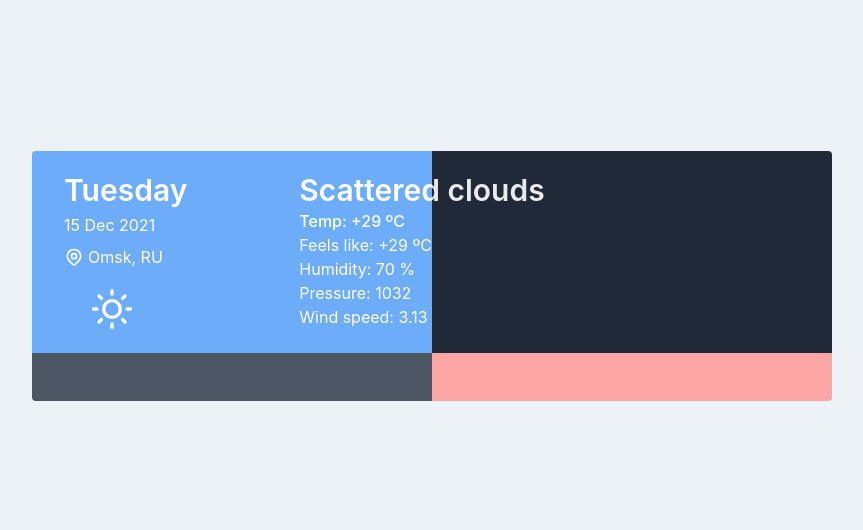
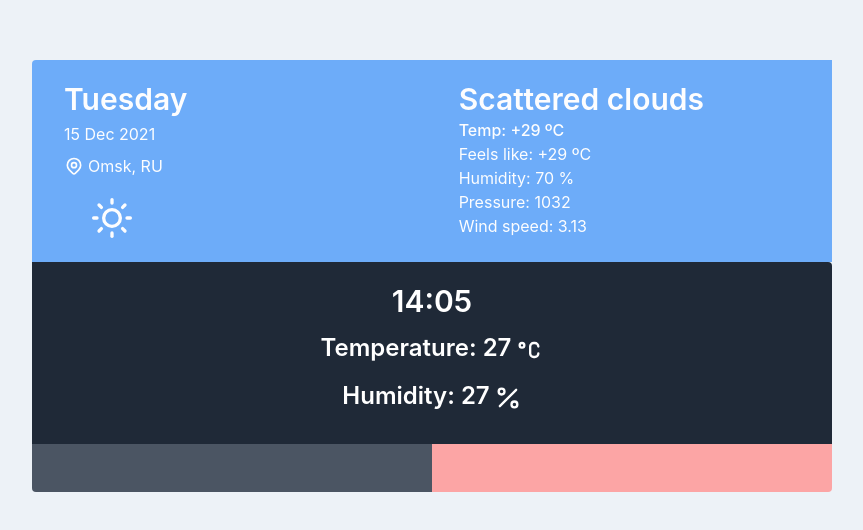
Before and after one commit to h4x0rlol/react-raspberry-dashboard, a React (Create React App) app in the folder client/: page / in a window 1280 px wide. Shown: the part 124-654 px from the top of the page, without its empty margins (208-1071 px from the left). Built offline with nearby package versions, Linux system fonts and the light colour scheme.

Commit message:
feat: add sensors widget

```diff
--- a/client/src/App.jsx
+++ b/client/src/App.jsx
@@ -6,7 +6,7 @@ import { Weather } from "./components/Weather";
 function App() {
   return (
     <div className="h-screen overflow-hidden flex  justify-center app items-center">
-      <div className="w-full  lg:px-60 justify-center container mx-auto">
+      <div className="w-full lg:px-60  justify-center container mx-auto">
         <div className="flex flex-wrap w-full lg:w-auto">
           <Weather />
           <RoomSensors />
--- a/client/src/components/RoomSensors.jsx
+++ b/client/src/components/RoomSensors.jsx
@@ -2,8 +2,48 @@ import React from "react";
 
 export const RoomSensors = () => {
   return (
-    <div className="w-full lg:w-1/2 flex rounded-tr bg-auto">
-      <div className="rounded-tr py-6 pl-8 pr-32 w-full bg-gray-800 text-white "></div>
+    <div className="w-full 2xl:w-1/2 flex rounded-tr bg-auto">
+      <div className="rounded-tr py-6  w-full bg-gray-800 text-white flex flex-col items-center">
+        <h2 className="flex flex-row font-semibold text-center text-3xl leading-none pb-5">
+          14:05
+        </h2>
+
+        <h2 className="flex flex-row font-semibold text-center text-2xl leading-none pb-5">
+          Temperature: 27
+          <svg
+            className="h-7 w-7 ml-1"
+            width="24"
+            height="24"
+            viewBox="0 0 24 24"
+            strokeWidth="2"
+            stroke="currentColor"
+            fill="none"
+            strokeLinecap="round"
+            strokeLinejoin="round"
+          >
+            <path stroke="none" d="M0 0h24v24H0z" />{" "}
+            <circle cx="6" cy="8" r="2" />{" "}
+            <path d="M20 9a3 3 0 0 0 -3 -3h-1a3 3 0 0 0 -3 3v6a3 3 0 0 0 3 3h1a3 3 0 0 0 3 -3" />
+          </svg>
+        </h2>
+
+        <h2 className="flex flex-row font-semibold text-center text-2xl leading-none pb-2">
+          Humidity: 27
+          <svg
+            className="h-7 w-7 ml-1"
+            viewBox="0 0 24 24"
+            fill="none"
+            stroke="currentColor"
+            strokeWidth="2"
+            strokeLinecap="round"
+            strokeLinejoin="round"
+          >
+            <line x1="19" y1="5" x2="5" y2="19" />{" "}
+            <circle cx="6.5" cy="6.5" r="2.5" />{" "}
+            <circle cx="17.5" cy="17.5" r="2.5" />
+          </svg>
+        </h2>
+      </div>
     </div>
   );
 };
--- a/client/src/components/Weather.jsx
+++ b/client/src/components/Weather.jsx
@@ -2,7 +2,7 @@ import React from "react";
 
 export const Weather = () => {
   return (
-    <div className="w-full lg:w-1/2 flex  bg-auto rounded-tl">
+    <div className="w-full 2xl:w-1/2 flex  bg-auto rounded-tl">
       <div className="rounded-tl pt-6 pl-8 pr-32 w-full bg-blue-400 opacity-90 text-white">
         <div className="flex flex-row justify-between">
           <div>
@@ -71,13 +71,13 @@ export const Weather = () => {
               </svg> */}
 
               <svg
-                class="h-12 w-12 pb-2 ml-6"
+                className="h-12 w-12 pb-2 ml-6"
                 viewBox="0 0 24 24"
                 fill="none"
                 stroke="currentColor"
-                stroke-width="2"
-                stroke-linecap="round"
-                stroke-linejoin="round"
+                strokeWidth="2"
+                strokeLinecap="round"
+                strokeLinejoin="round"
               >
                 <circle cx="12" cy="12" r="5" />{" "}
                 <line x1="12" y1="1" x2="12" y2="3" />{" "}
```
